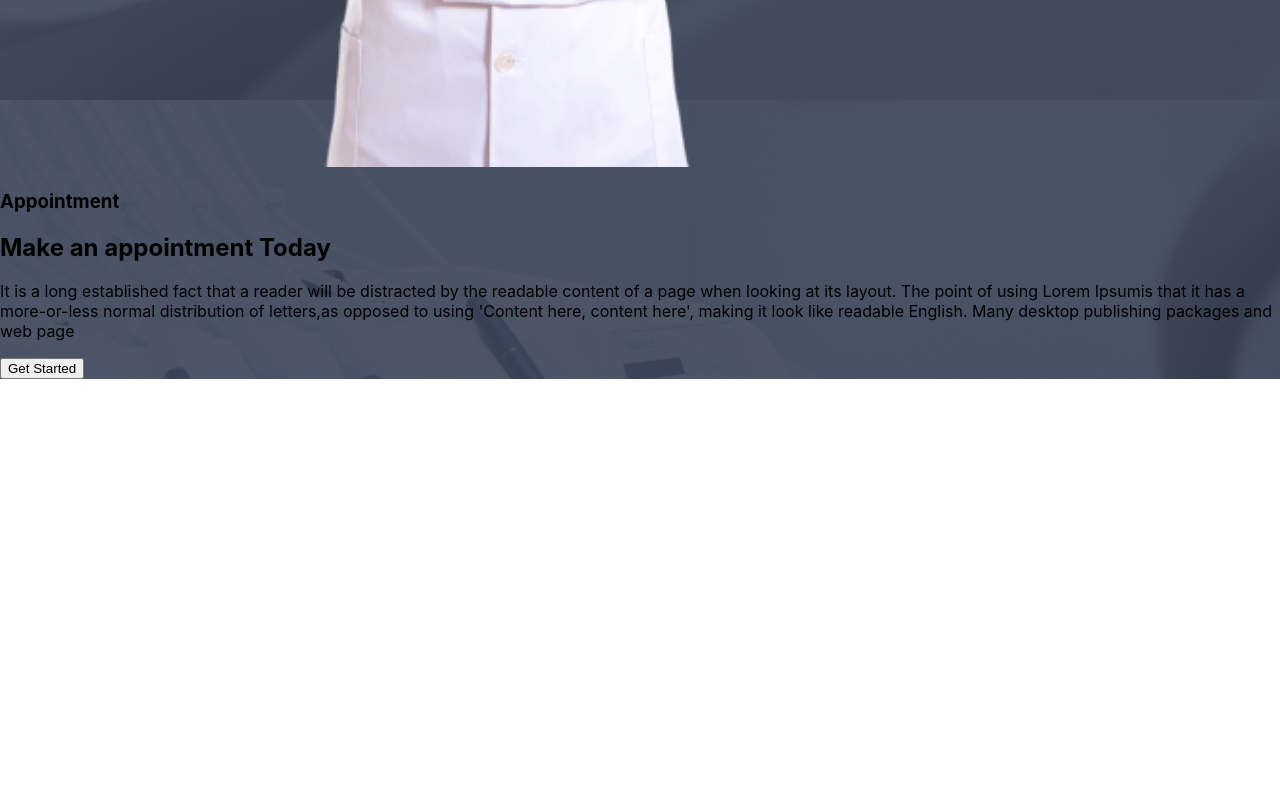
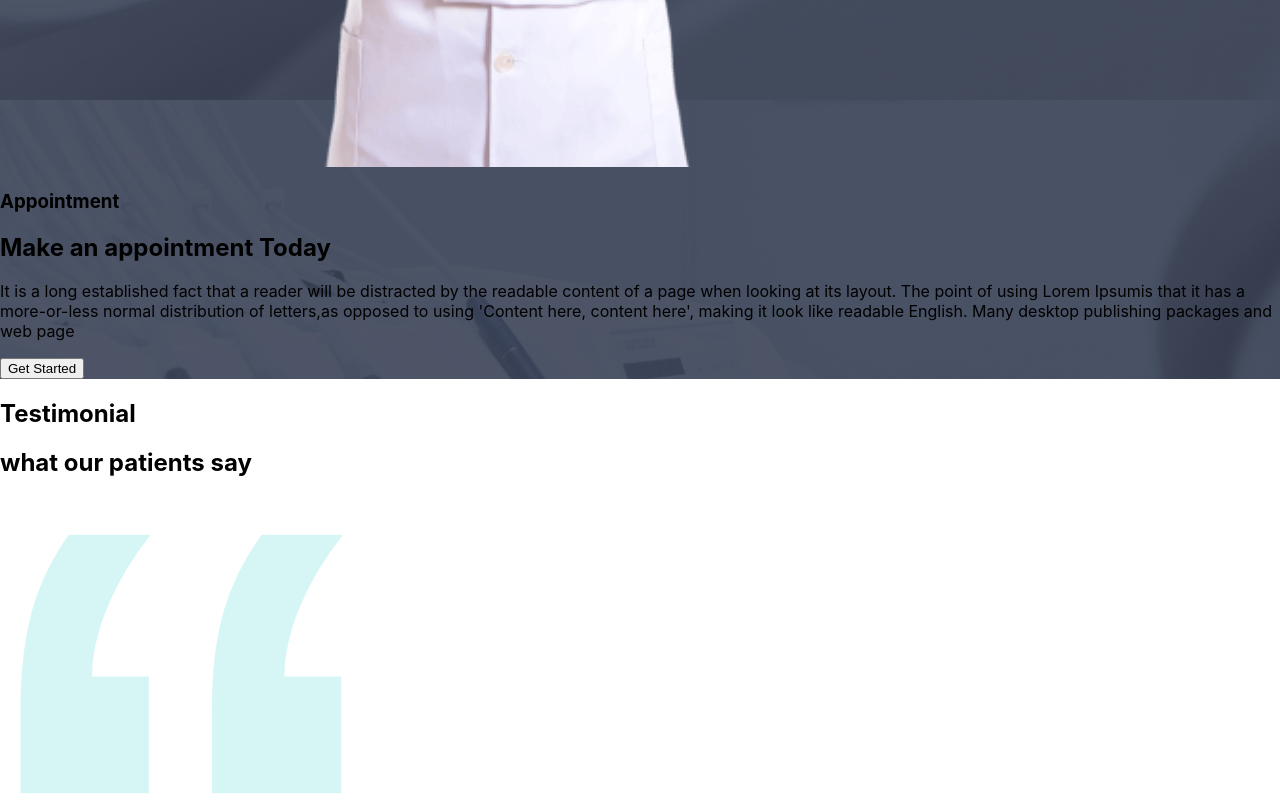
Before and after one commit to AlaminSarkerFRII/doctors-portal, a React (Create React App) app: page / in a window 1280 px wide. Shown: the part 5458-6258 px from the top of the page. Before the commit the page ends 5837 px from the top, so only its background shows below. Built offline with nearby package versions, Linux system fonts and the light colour scheme; the HTML template or start-up script is replaced by a standard one.

Commit message:
added testimonials

```diff
--- a/src/pages/Home/Home/Home.js
+++ b/src/pages/Home/Home/Home.js
@@ -1,4 +1,5 @@
 import React from "react";
+import Testimonial from "../../Testimonials/Testimonial/Testimonial";
 import Appointments from "../Appointments/Appointments";
 import Banner from "../Banner/Banner";
 import Info from "../Info/Info";
@@ -11,6 +12,7 @@ const Home = () => {
       <Info />
       <Services />
       <Appointments />
+      <Testimonial />
     </div>
   );
 };
--- /dev/null
+++ b/src/pages/Testimonials/Testimonial/Testimonial.js
@@ -0,0 +1,49 @@
+import React from "react";
+import quote from "../../../assets/icons/quote.svg";
+import people1 from "../../../assets/images/people1.png";
+import people2 from "../../../assets/images/people2.png";
+import people3 from "../../../assets/images/people3.png";
+
+const Testimonial = () => {
+  const reviews = [
+    {
+      _id: 1,
+      name: "Winson Herry",
+      location: "california",
+      review: "",
+      img: people1,
+    },
+    {
+      _id: 2,
+      name: "Winson Herry",
+      location: "california",
+      review: "",
+      img: people2,
+    },
+    {
+      _id: 3,
+      name: "Winson Herry",
+      location: "california",
+      review: "",
+      img: people3,
+    },
+  ];
+  return (
+    <section className="my-28">
+      <div>
+        <div className="flex justify-between">
+          <div>
+            <h1 className="text-xl font-bold text-primary">Testimonial</h1>
+            <h2 className="text-3xl">what our patients say</h2>
+          </div>
+          <div>
+            <img src={quote} className="w-24 lg:w-48" alt="" />
+          </div>
+        </div>
+        <div></div>
+      </div>
+    </section>
+  );
+};
+
+export default Testimonial;
```
Also changed, not shown: src/pages/Shared/Reviews/Reviews.js (deleted, +0 -11 lines), src/pages/Testimonials/Review/Review.js (added, +17 -0 lines).
